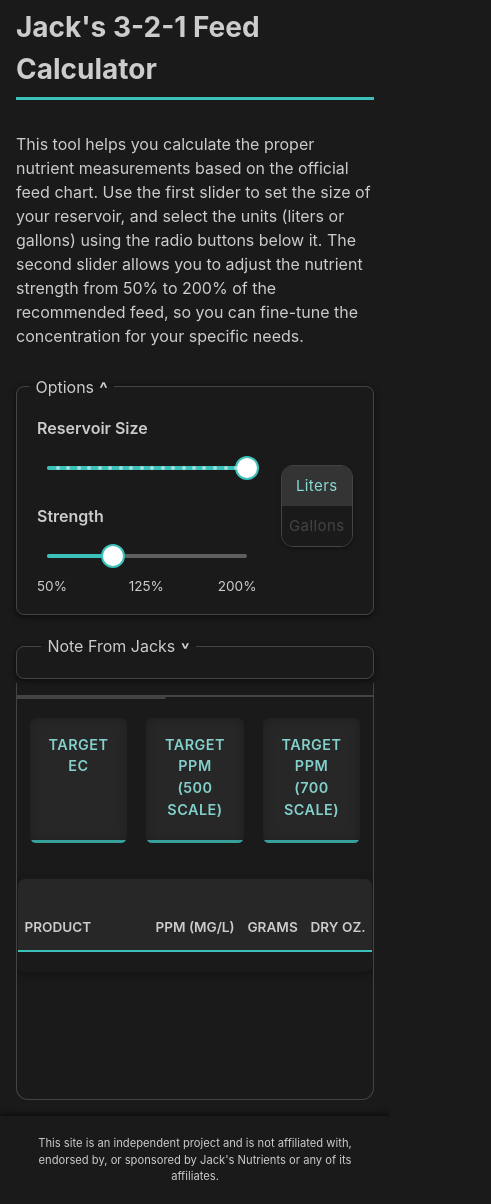
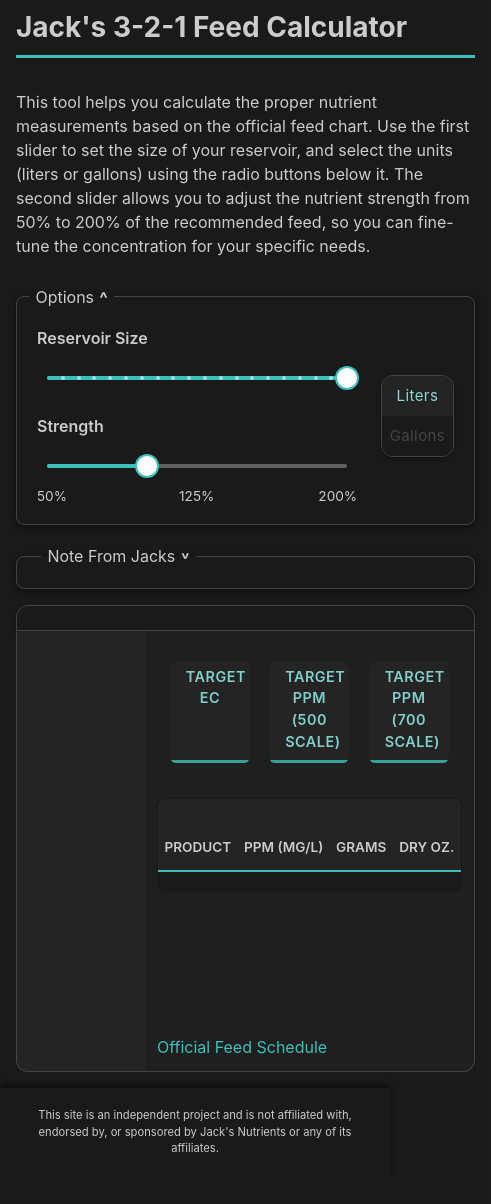
Before and after one commit to sneekee/jacks-feed, a website built with webpack: page src/index.html in a window 390 px wide. Shown: the whole page, 491 px wide, since content can reach past the window. After the commit the page ends 1176 px from the top, so only its background shows below. Built offline with nearby package versions, Linux system fonts and the light colour scheme; what knockout would draw is missing.

Commit message:
Fixing styling after adding support for alternate feed schedules

```diff
--- a/src/index.html
+++ b/src/index.html
@@ -67,11 +67,25 @@
         </p>
       </collapsible-fieldset>
 
-
-      <div class="formula">
-        <custom-select class="mediums" data-bind="customSelect: { options: availableMediums, value: selectedMedium, text: 'name', key: 'key' }" style="display: block; width: 100%;" layout="wrap"></custom-select>
-        <custom-select class="stages" data-bind="customSelect: { options: availableStages, value: selectedStage, text: 'name', key: 'key' }" layout="fill"></custom-select>
-        <div class="data">
+      <div class="main">
+        <ul class="availableMediums" data-bind="foreach: availableMediums">
+          <li data-bind="
+                text: name,
+                css: { selected: $data.key === $parent.selectedMedium() },
+                click: function () { $parent.selectedMedium($data.key) }
+              ">
+          </li>
+        </ul>
+        <div class="schedule">
+          <ul class="availableStages" data-bind="foreach: availableStages">
+            <li data-bind="
+                  text: name,
+                  css: { selected: $data.key === $parent.selectedStage() },
+                  click: function () { $parent.selectedStage($data.key) }
+                ">
+            </li>
+          </ul>
+          <div class="output">
             <div class="targets">
               <div>
                 <h1>Target EC</h1>
@@ -88,6 +102,7 @@
                 <span data-bind="text: currentStage().targetPpm700"></span>
               </div>
             </div>
+            <div class="product-container">
               <table class="products">
                 <thead>
                   <tr>
@@ -105,12 +120,19 @@
                   <tr>
                     <td style="text-align: left;"><a data-bind="attr: { href: $data.link }, text: $data.name" target="_blank"
                         style="white-space: wrap;"></a></td>
-                <td data-bind="text: $data.basePPM" style="text-align: right;"></td>
+                    <td data-bind="text: $data.ppm" style="text-align: right;"></td>
                     <td data-bind="text: $data.baseGrams === 0 ? '-' : grams" style="text-align: right;"></td>
                     <td data-bind="text: $data.baseMN === 0 ? '-' : ounces" style="text-align: right;"></td>
                   </tr>
                 </tbody>
               </table>
+            </div>
+            <div class="official-link">
+              <span data-bind="text: selectedMediumObj().description + ' - '"></span>
+              <span data-bind="visible: selectedStageObj() && selectedStageObj().description, text: selectedStageObj()?.description + ' - '"></span>
+              <a data-bind="attr: {href: selectedMediumObj().feedGuidLink}" target="_blank">Official Feed Schedule</a>
+            </div>
+          </div>
         </div>
       </div>
     </section>
--- a/src/scripts/index.js
+++ b/src/scripts/index.js
@@ -75,13 +75,13 @@
 
     this.productsWithAmounts = ko.computed(() => {
       const stage = this.selectedStageObj();
-      if (!stage || !stage.recipe) return [];
+      if (!this.selectedStageObj() || !this.selectedStageObj().recipe) return [];
 
       const rSize = this.options().reservoirSize();
       const cFactor = this.options().conversionFactor();
       const strength = this.options().strength();
 
-      const productsWithAmounts = stage.recipe.map(recipeEntry => {
+      const productsWithAmounts = this.selectedStageObj().recipe.map(recipeEntry => {
         const product = recipeEntry.product;
         if (!product) return null;
 
@@ -91,7 +91,8 @@
         return {
           ...product,
           grams: grams.toFixed(2),
-          ounces: ounces.toFixed(2)
+          ounces: ounces.toFixed(2),
+          ppm: `${recipeEntry.basePPM} ppm ${recipeEntry.baseMN}`
         };
       }).filter(p => p !== null);
 
--- a/src/styles/_variables.scss
+++ b/src/styles/_variables.scss
@@ -17,11 +17,11 @@
 
 // --- Depths (Primary Colors derived from $bg-dark / $primary-dp1) ---
 $primary-dp1: #1a1a1a;
-$primary-dp2: color.adjust($primary-dp1, $lightness: 5%);
-$primary-dp3: color.adjust($primary-dp1, $lightness: 10%);
-$primary-dp4: color.adjust($primary-dp1, $lightness: 15%);
-$primary-dp5: color.adjust($primary-dp1, $lightness: 20%);
-$primary-dp6: color.adjust($primary-dp1, $lightness: 25%);
+$primary-dp2: color.adjust($primary-dp1, $lightness: 2%);
+$primary-dp3: color.adjust($primary-dp1, $lightness: 4%);
+$primary-dp4: color.adjust($primary-dp1, $lightness: 6%);
+$primary-dp5: color.adjust($primary-dp1, $lightness: 8%);
+$primary-dp6: color.adjust($primary-dp1, $lightness: 10%);
 
 // --- Switch/Select Component Variables ---
 $switch-radius: 12px;
--- a/src/styles/index.scss
+++ b/src/styles/index.scss
@@ -27,7 +27,8 @@
   flex-direction: column;
 }
 
-a, a:visited {
+a,
+a:visited {
   color: $jack-aqua;
 }
 
@@ -113,46 +114,122 @@
       }
     }
 
-    .formula {
+    .availableMediums {
+      list-style-type: none;
+      margin: calc(var(--dp) * 0.75) 0 0 0;
+      padding: 0;
       display: flex;
       flex-wrap: wrap;
-      >custom-select.mediums {
-        flex-basis: 100%;
-      }
-      >custom-select.stages {
-        width: 150px;
+      justify-content: center;
+      align-items: baseline;
+      align-content: stretch;
+      box-shadow: #{$switch-elevation};
+      border-radius: #{$switch-radius};
+      border-bottom-left-radius: 0;
+      border-bottom-right-radius: 0;
+      overflow: clip;
+
+
+      >li {
+        display: block;
+        flex: 1 1;
+        text-align: center;
+        padding: calc(var(--dp) * 0.75);
+        cursor: pointer;
+        font-size: calc(var(--dp) * 0.9);
+        letter-spacing: $switch-label-letter-spacing;
+        color: #{$border-gray};
+        background: #{$switch-bg};
+        border: 1px solid #{$switch-border};
+
+        &:nth-child(1) {
+          border-top-left-radius: #{$switch-radius};
         }
 
-      >div.data {
+        &:last-child {
+          border-top-right-radius: #{$switch-radius};
+        }
+
+        &.selected {
+          background: #{$primary-dp2};
+          color: #{$accent-light};
+          border-bottom: none;
+        }
+      }
+    }
+
+    .schedule {
+      display: flex;
+      flex-wrap: nowrap;
       min-height: calc(var(--dp) * 26);
       flex-grow: 2;
       border: 1px solid $switch-border;
-        border-radius: 0 $switch-radius $switch-radius 0;
-        border-left: none;
-        margin-left: -7px;
-        padding-left: 10px;
+      border-radius: 0 0 $switch-radius $switch-radius;
+      border-top: none;
+      background: #{$primary-dp2};
+      align-content: stretch;
+    }
 
-        @media (max-width: 768px) {
-          overflow-x: auto;
-          -webkit-overflow-scrolling: touch;
-          padding-left: 0;
-          margin-top: calc(var(--dp) * -1);
+    .availableStages {
+      list-style-type: none;
+      margin: 0;
+      padding: 0;
+      display: flex;
+      flex-direction: column;
+      flex-wrap: wrap;
+      justify-content: flex-start;
+      align-items: stretch;
+      align-content: stretch;
+      overflow: clip;
+      background: #{$primary-dp3};
+      border-bottom-left-radius: #{$switch-radius};
+      min-width: calc(var(--dp) * 8);
+
+      >li {
+        display: block;
+        flex-grow: 2;
+        text-align: center;
+        padding: calc(var(--dp) * 0.75);
+        cursor: pointer;
+        font-size: calc(var(--dp) * 0.9);
+        letter-spacing: $switch-label-letter-spacing;
+        color: #{$border-gray};
+        align-content: center;
+
+        &.selected {
+          background: #{$primary-dp4};
+          color: #{$accent-light};
+          border-bottom: none;
         }
+
+        &:last-child {
+          border-bottom-left-radius: #{$switch-radius};
+        }
+      }
+    }
+
+    .output {
+      flex-grow: 2;
+      padding: calc(var(--dp) * 0.75);
+      min-height: calc(var(--dp) * 26);
+      display: flex;
+      flex-direction: column;
+      gap: 0;
+      align-items: start;
+      justify-content: start;
 
       >.targets {
         display: grid;
         grid-template-columns: repeat(3, 1fr);
         gap: calc(var(--dp) * 1.2);
-          margin: calc(var(--dp) * 1) auto;
+        margin: 0 auto;
         padding: calc(var(--dp) * 1.2) calc(var(--dp) * 0.8);
-          background: $primary-dp1;
 
         >div {
-            background: $primary-dp2;
-            padding: calc(var(--dp) * 1);
+          background: $primary-dp3;
+          padding: calc(var(--dp) * 0.25) calc(var(--dp) * 1);
           border-radius: calc(var(--dp) * 0.4);
           text-align: center;
-            box-shadow: $target-box-shadow;
           position: relative;
           overflow: hidden;
 
@@ -186,21 +263,23 @@
         }
       }
 
-        >.products {
+      .product-container{
+        flex-grow: 2;
         width: 100%;
         max-width: $products-max-width;
         margin: 0 auto;
+      }
+      .products {
         margin-top: calc(var(--dp) * 1);
         border-collapse: collapse;
         background: $primary-dp1;
         border: 1px solid $border-gray;
         border-radius: calc(var(--dp) * 0.5);
         overflow: hidden;
-          box-shadow: $products-table-box-shadow;
         font-size: 0.95rem;
 
         thead {
-            background: $primary-dp2;
+          background: $primary-dp3;
           border-bottom: $products-table-border-thickness solid $accent;
 
           th {
@@ -276,6 +355,41 @@
         }
       }
 
+      >.official-link{
+        margin-top: calc(var(--dp) * 0.75)
+      }
+    }
+
+    .formula {
+      display: flex;
+      flex-wrap: wrap;
+
+      >custom-select.mediums {
+        flex-basis: 100%;
+      }
+
+      >custom-select.stages {
+        width: 150px;
+      }
+
+      >div.data {
+        min-height: calc(var(--dp) * 26);
+        flex-grow: 2;
+        border: 1px solid $switch-border;
+        border-radius: 0 $switch-radius $switch-radius 0;
+        border-left: none;
+        margin-left: -7px;
+        padding-left: 10px;
+
+        @media (max-width: 768px) {
+          overflow-x: auto;
+          -webkit-overflow-scrolling: touch;
+          padding-left: 0;
+          margin-top: calc(var(--dp) * -1);
+        }
+
+
+
         @media (max-width: 768px) {
           border-radius: 0 0 $switch-radius $switch-radius;
           border-top: none;
```
Also changed, not shown: src/scripts/data/feed-schedule-registry.js (+16 -14 lines). Lines whose indentation alone changed are shown as unchanged.
